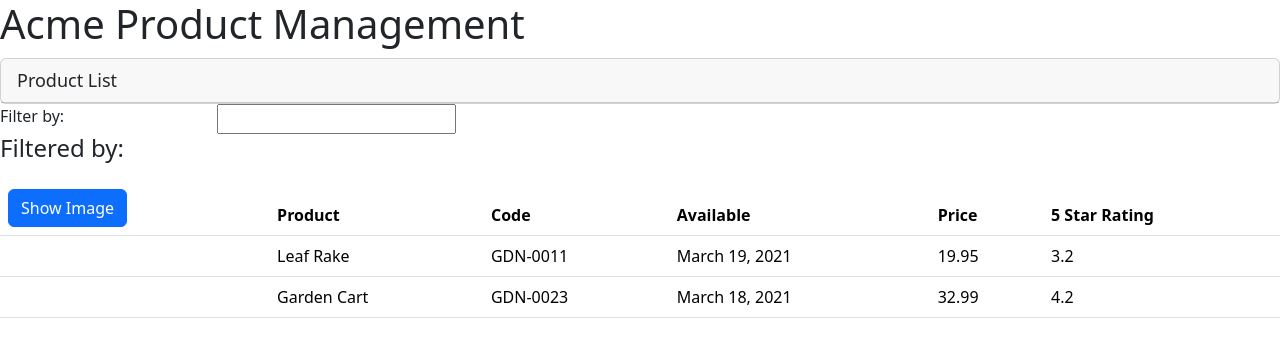
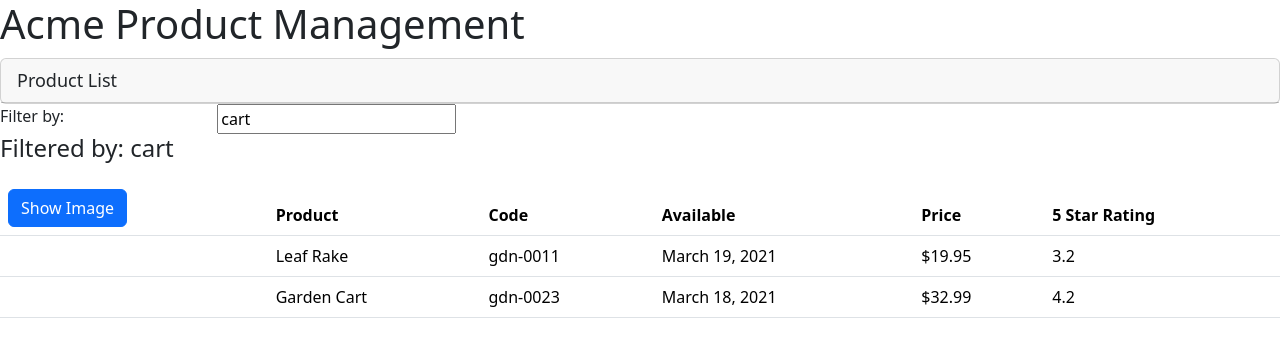
Before and after one commit to CheropS/Tools-app, an Angular app: page / in a window 1280 px wide. Shown: the top 346 px of the page. Built offline with nearby package versions, Linux system fonts and the light colour scheme.

Commit message:
adding data binding to the product list

```diff
--- a/src/app/app.module.ts
+++ b/src/app/app.module.ts
@@ -1,5 +1,6 @@
 import { NgModule } from '@angular/core';
 import { BrowserModule } from '@angular/platform-browser';
+import { FormsModule } from '@angular/forms';
 
 import { AppComponent } from './app.component';
 import { ProductListComponent } from './products/product-list.component';
@@ -10,7 +11,8 @@ import { ProductListComponent } from './products/product-list.component';
     ProductListComponent,
   ],
   imports: [
-    BrowserModule
+    BrowserModule,
+    FormsModule,
   ],
   bootstrap: [AppComponent]
 })
--- a/src/app/products/product-list.component.html
+++ b/src/app/products/product-list.component.html
@@ -7,12 +7,13 @@
     <div class="row">
         <div class="col-md-2">Filter by: </div>
         <div class="col-md-4">
-            <input type="text">
+            <input type="text"
+                [(ngModel)]='listFilter'>
         </div>
     </div>
     <div class="row">
         <div class="col-md-6">
-            <h4>Filtered by: </h4>
+            <h4>Filtered by: {{ listFilter }}</h4>
         </div>
     </div>
     <div class="table-responsive">
@@ -42,10 +43,10 @@
                             [style.margin.px]='imageMargin'>
                     </td>
                     <td>{{ product.productName }}</td>
-                    <td>{{ product.productCode }}</td>
-                    <td>{{product.releaseDate}}</td>
-                    <td>{{product.price}}</td>
-                    <td>{{product.starRating}}</td>
+                    <td>{{ product.productCode | lowercase }}</td>
+                    <td>{{ product.releaseDate }}</td>
+                    <td>{{ product.price | currency }}</td>
+                    <td>{{ product.starRating }}</td>
                 </tr>
             </tbody>
         </table>
--- a/src/app/products/product-list.component.ts
+++ b/src/app/products/product-list.component.ts
@@ -9,6 +9,7 @@ export class ProductListComponent {
     imageWidth: number = 50;
     imageMargin: number = 2;
     showImage: boolean = false;
+    listFilter: string = 'cart';
     products: any[] = [
         {
             "productId": 1,
```
